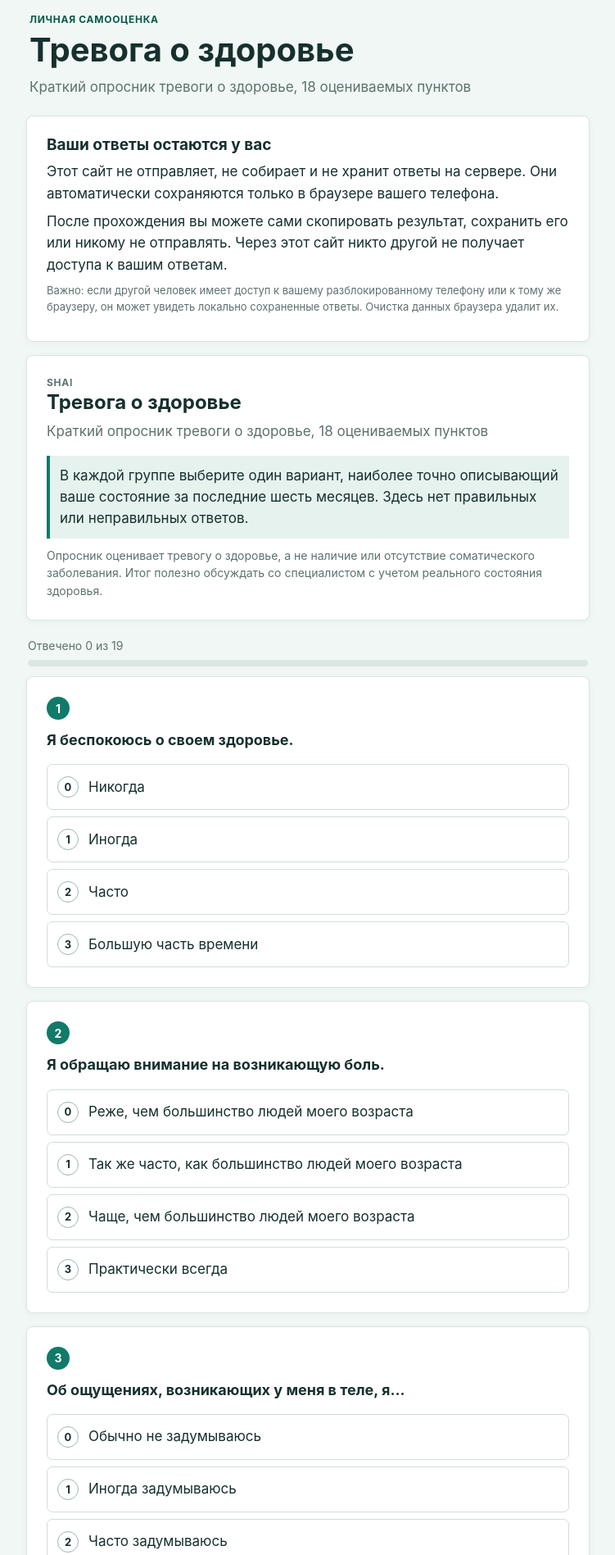
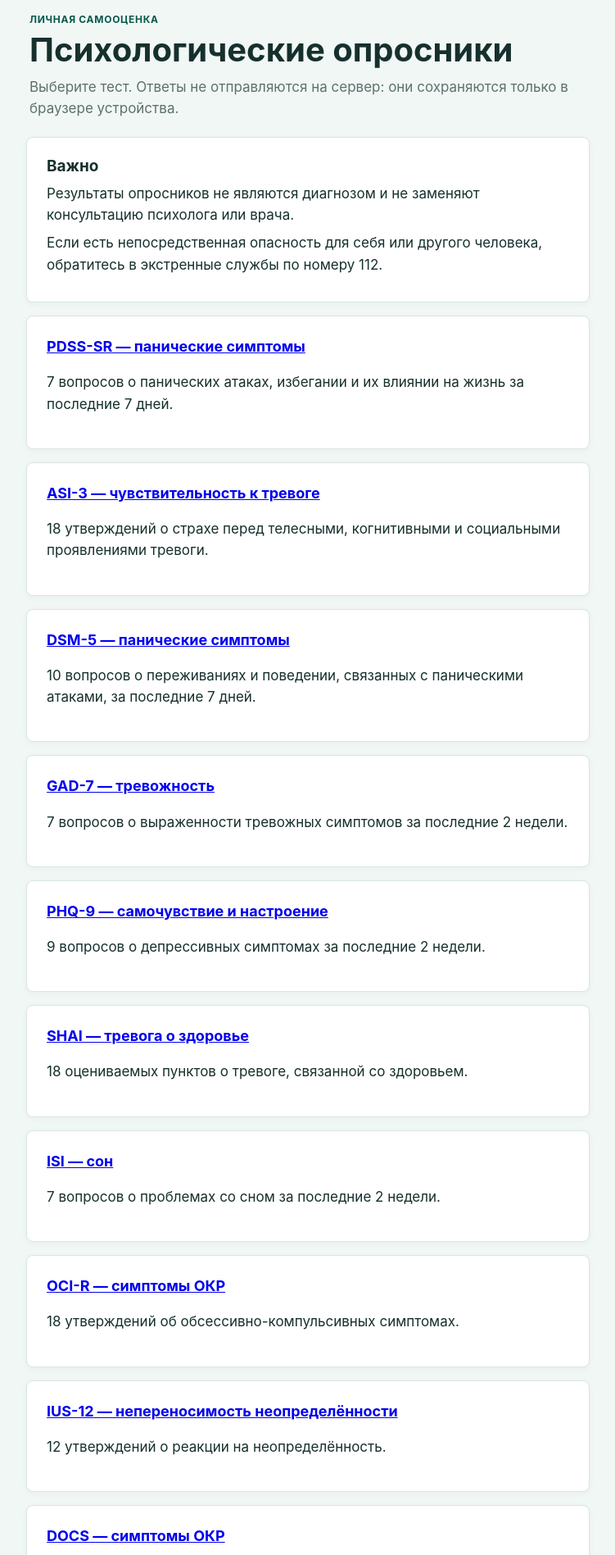
Before and after one commit to roman-yakovlev-psy/psy-questionnaires, a plain HTML site: page index.html in a window 1280 px wide. Shown: the part 41-1938 px from the top of the page at 82% size, without its empty margins (264-1015 px from the left). Drawn offline with Linux system fonts and the light colour scheme.

Commit message:
Восстанавливаю главную страницу тестов

```diff
--- a/index.html
+++ b/index.html
@@ -1 +1,36 @@
-<!doctype html><html lang="ru"><head><meta charset="utf-8"><meta name="viewport" content="width=device-width,initial-scale=1"><title>SHAI - тревога о здоровье</title><link rel="stylesheet" href="../assets/styles.css?v=20260827-clarity"></head><body data-test="shai"><div id="app"></div><script src="../assets/app.js?v=20260827-clarity"></script></body></html>
+<!doctype html>
+<html lang="ru">
+<head>
+  <meta charset="utf-8">
+  <meta name="viewport" content="width=device-width,initial-scale=1">
+  <title>Психологические опросники</title>
+  <link rel="stylesheet" href="assets/styles.css">
+</head>
+<body>
+  <main class="shell">
+    <header class="top">
+      <p class="eyebrow">Личная самооценка</p>
+      <h1>Психологические опросники</h1>
+      <p class="intro">Выберите тест. Ответы не отправляются на сервер: они сохраняются только в браузере устройства.</p>
+    </header>
+    <section class="privacy">
+      <h2>Важно</h2>
+      <p>Результаты опросников не являются диагнозом и не заменяют консультацию психолога или врача.</p>
+      <p>Если есть непосредственная опасность для себя или другого человека, обратитесь в экстренные службы по номеру 112.</p>
+    </section>
+    <section class="questions" aria-label="Список опросников">
+      <article class="question"><h3><a href="pdss/">PDSS-SR — панические симптомы</a></h3><p>7 вопросов о панических атаках, избегании и их влиянии на жизнь за последние 7 дней.</p></article>
+      <article class="question"><h3><a href="asi-3/">ASI-3 — чувствительность к тревоге</a></h3><p>18 утверждений о страхе перед телесными, когнитивными и социальными проявлениями тревоги.</p></article>
+      <article class="question"><h3><a href="dsm5/">DSM-5 — панические симптомы</a></h3><p>10 вопросов о переживаниях и поведении, связанных с паническими атаками, за последние 7 дней.</p></article>
+      <article class="question"><h3><a href="gad-7/">GAD-7 — тревожность</a></h3><p>7 вопросов о выраженности тревожных симптомов за последние 2 недели.</p></article>
+      <article class="question"><h3><a href="phq-9/">PHQ-9 — самочувствие и настроение</a></h3><p>9 вопросов о депрессивных симптомах за последние 2 недели.</p></article>
+      <article class="question"><h3><a href="shai/">SHAI — тревога о здоровье</a></h3><p>18 оцениваемых пунктов о тревоге, связанной со здоровьем.</p></article>
+      <article class="question"><h3><a href="isi/">ISI — сон</a></h3><p>7 вопросов о проблемах со сном за последние 2 недели.</p></article>
+      <article class="question"><h3><a href="oci-r/">OCI-R — симптомы ОКР</a></h3><p>18 утверждений об обсессивно-компульсивных симптомах.</p></article>
+      <article class="question"><h3><a href="ius-12/">IUS-12 — непереносимость неопределённости</a></h3><p>12 утверждений о реакции на неопределённость.</p></article>
+      <article class="question"><h3><a href="docs/">DOCS — симптомы ОКР</a></h3><p>20 вопросов о симптомах ОКР за последний месяц.</p></article>
+    </section>
+    <footer>Сайт не передаёт и не хранит ответы на сервере.</footer>
+  </main>
+</body>
+</html>
```
